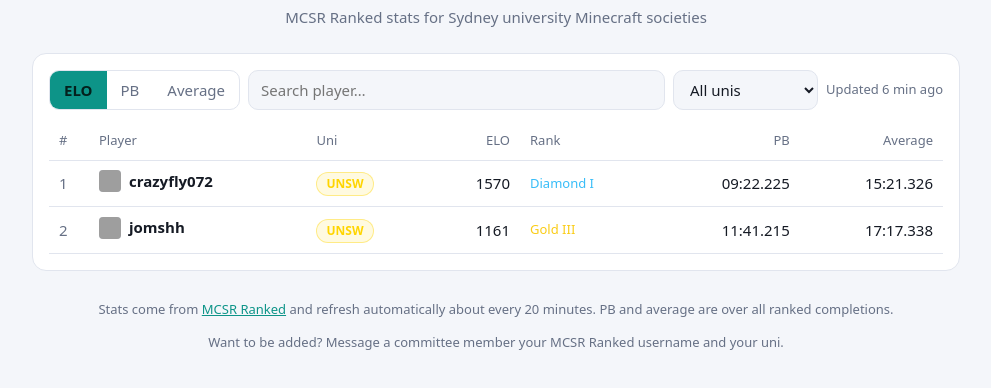
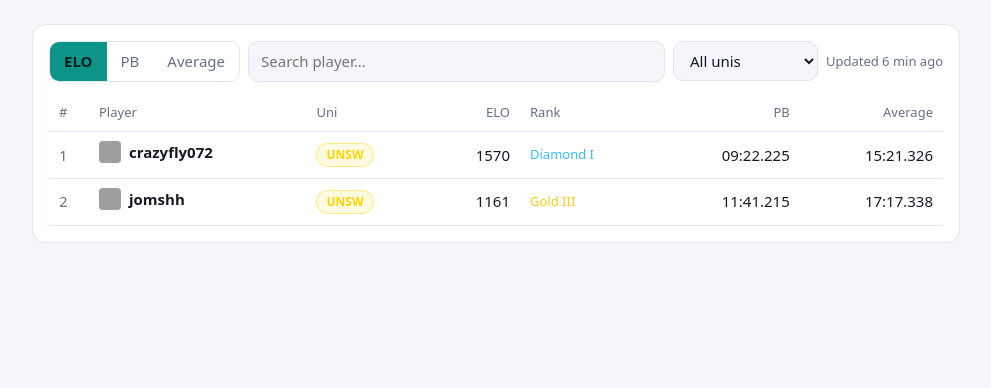
Before and after one commit to crazyfly072/Sydsocsmcsr, a plain HTML site: page index.html in a window 1280 px wide. Shown: the part 94-482 px from the top of the page, without its empty margins (144-1135 px from the left). Drawn offline with Linux system fonts and the light colour scheme; grey boxes are pictures that could not be loaded.

Commit message:
Update index.html

```diff
--- a/index.html
+++ b/index.html
@@ -10,7 +10,6 @@
 <body>
   <header class="top">
     <h1>Sydney Uni <span>MCSR</span> Leaderboard</h1>
-    <p class="sub">MCSR Ranked stats for Sydney university Minecraft societies</p>
   </header>
 
   <main>
@@ -41,11 +40,6 @@
       </div>
       <p id="empty" class="empty" hidden></p>
     </section>
-
-    <footer>
-      <p>Stats come from <a href="https://mcsrranked.com" target="_blank" rel="noopener">MCSR Ranked</a> and refresh automatically about every 20 minutes. PB and average are over all ranked completions.</p>
-      <p>Want to be added? Message a committee member your MCSR Ranked username and your uni.</p>
-    </footer>
   </main>
 
   <script src="app.js"></script>
```
